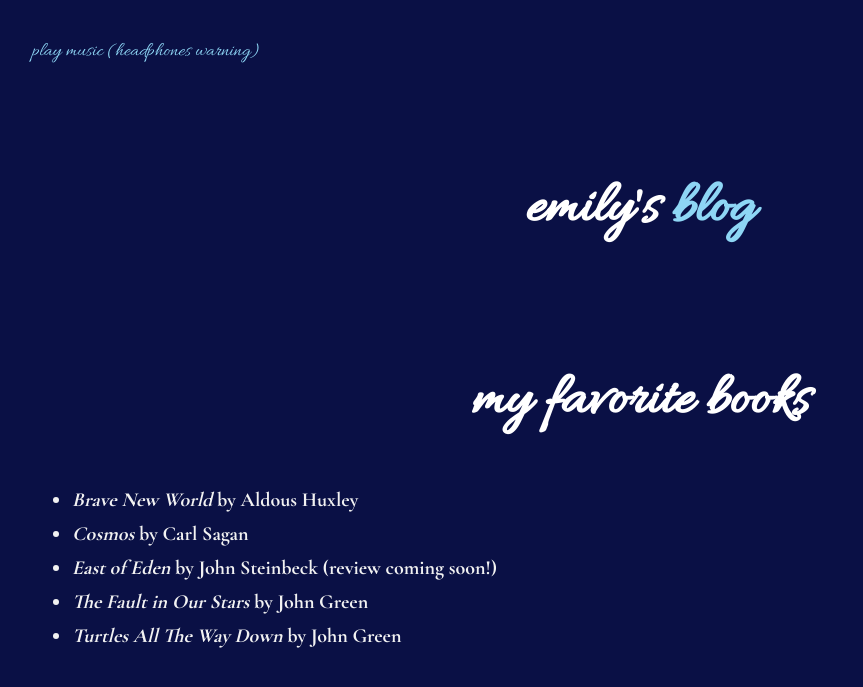
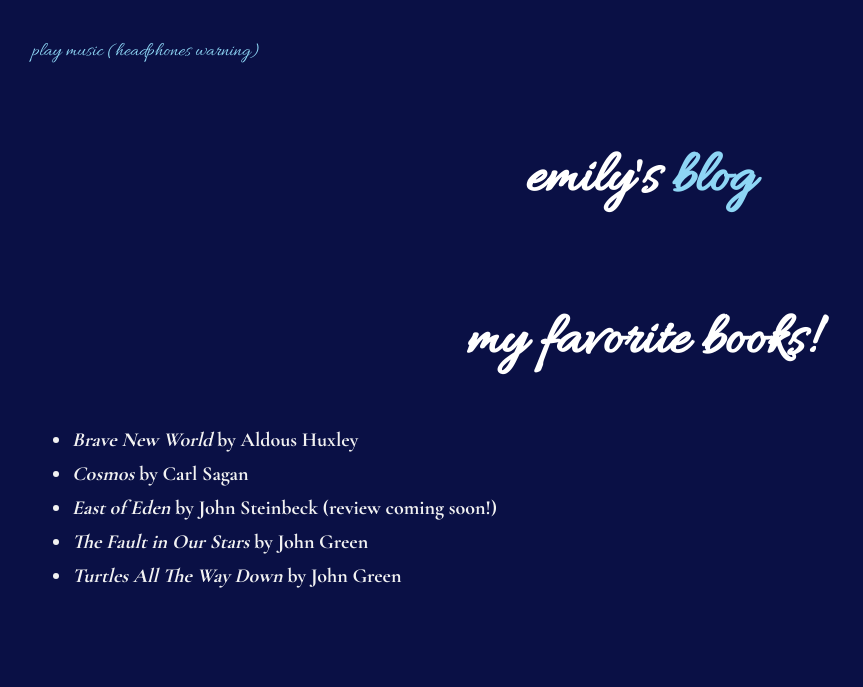
Before and after one commit to leucinemymind/leucinemymind.github.io, a Jekyll site: the page built from books.md, in a window 1280 px wide. Shown: the top 687 px of the page, without its empty margins (0-863 px from the left). Built offline with Jekyll 4.4.1, drawn with Linux system fonts in a browser that asks for light colours; our own code applies the rules of GitHub Pages for plain Markdown files.

Commit message:
set header

```diff
--- a/assets/style.css
+++ b/assets/style.css
@@ -25,7 +25,7 @@ p:hover {
 h1, h2, h3 {
   font-family: 'Allura', cursive;
   color: #ffffff;
-  margin-top: 1.5em;
+  margin-top: 1em;
   margin-bottom: 0.5em;
 }
 
--- a/books.md
+++ b/books.md
@@ -2,9 +2,7 @@
 layout: default
 permalink: /books/
 ---
-
-
-# my favorite books
+# my favorite books!
 
 - *Brave New World* by **Aldous Huxley**
 - *Cosmos* by **Carl Sagan**
```
